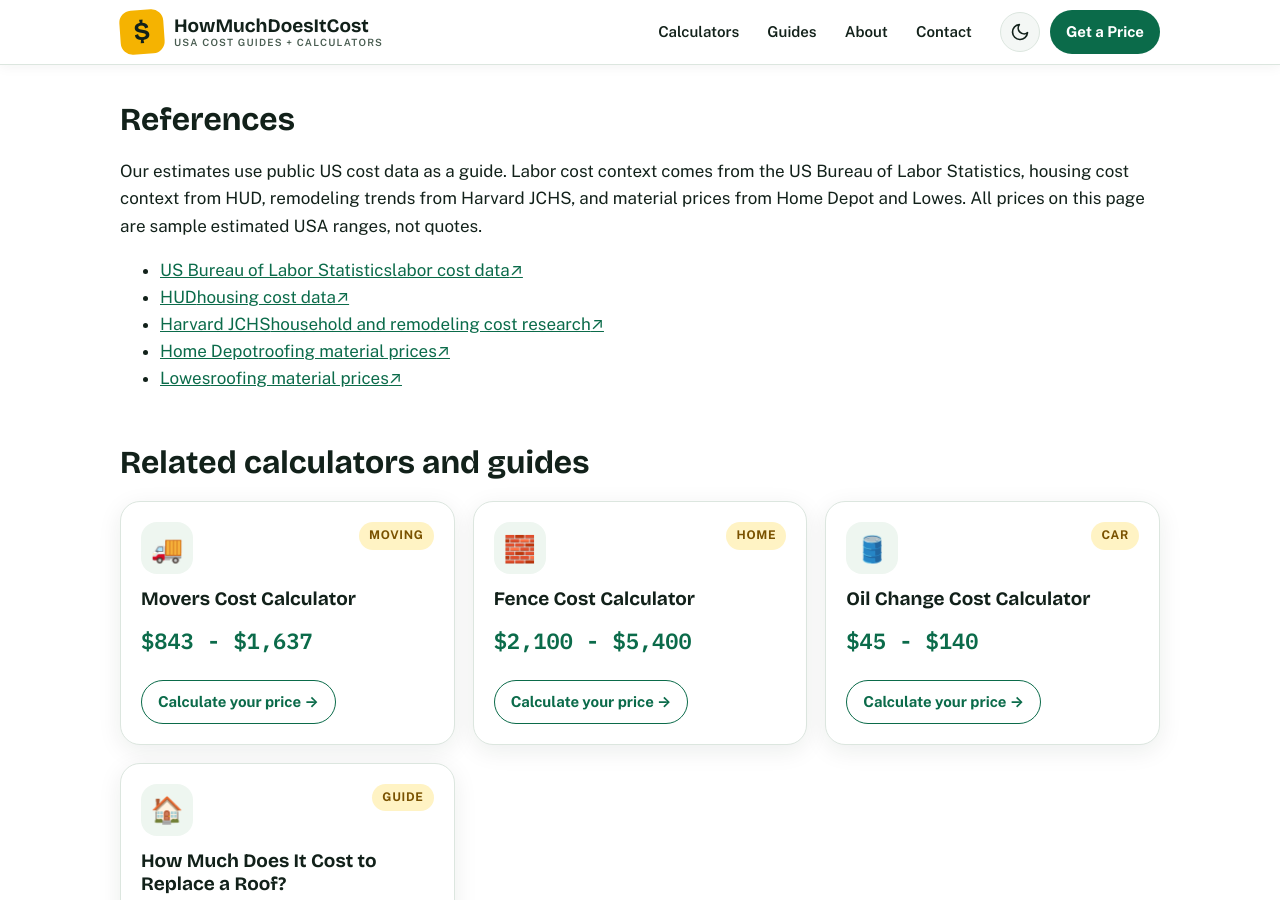
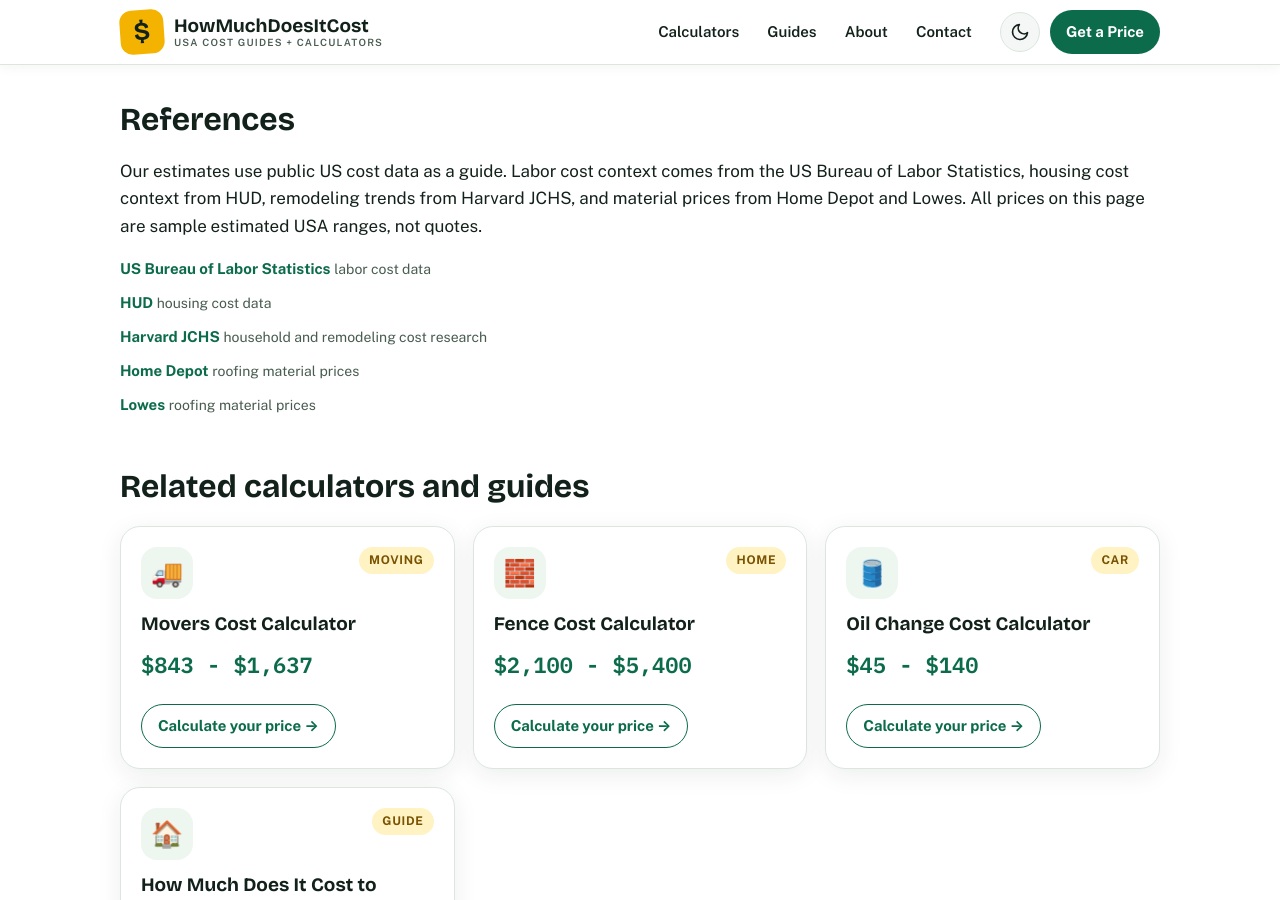
Before and after one commit to zaidmeo09-dhangal/howmuchdoesitcostusa, a Jekyll site: the page built from roof-replacement-cost-calculator.md, in a window 1280 px wide and 900 px high, scrolled down 4028 px. Built offline with Jekyll 4.4.1, drawn with Linux system fonts in a browser that asks for light colours.

Commit message:
Initial deploy: add roof-replacement-cost-calculator.md

```diff
--- a/roof-replacement-cost-calculator.md
+++ b/roof-replacement-cost-calculator.md
@@ -229,13 +229,13 @@ schema: |
 
   <h2>References</h2>
   <p>Our estimates use public US cost data as a guide. Labor cost context comes from the US Bureau of Labor Statistics, housing cost context from HUD, remodeling trends from Harvard JCHS, and material prices from Home Depot and Lowes. All prices on this page are sample estimated USA ranges, not quotes.</p>
-  <ul class="ref-chips">
-  <li><a class="ref-chip" href="https://www.bls.gov/" rel="noopener"><span class="ref-name">US Bureau of Labor Statistics</span><span class="ref-note">labor cost data</span><span class="ref-arrow" aria-hidden="true">&nearr;</span></a></li>
-  <li><a class="ref-chip" href="https://www.hud.gov/" rel="noopener"><span class="ref-name">HUD</span><span class="ref-note">housing cost data</span><span class="ref-arrow" aria-hidden="true">&nearr;</span></a></li>
-  <li><a class="ref-chip" href="https://www.jchs.harvard.edu/" rel="noopener"><span class="ref-name">Harvard JCHS</span><span class="ref-note">household and remodeling cost research</span><span class="ref-arrow" aria-hidden="true">&nearr;</span></a></li>
-  <li><a class="ref-chip" href="https://www.homedepot.com/" rel="noopener"><span class="ref-name">Home Depot</span><span class="ref-note">roofing material prices</span><span class="ref-arrow" aria-hidden="true">&nearr;</span></a></li>
-  <li><a class="ref-chip" href="https://www.lowes.com/" rel="noopener"><span class="ref-name">Lowes</span><span class="ref-note">roofing material prices</span><span class="ref-arrow" aria-hidden="true">&nearr;</span></a></li>
-</ul>
+  <div class="refs">
+  <p><a href="https://www.bls.gov/" target="_blank" rel="noopener">US Bureau of Labor Statistics</a> <span class="ref-note">labor cost data</span></p>
+  <p><a href="https://www.hud.gov/" target="_blank" rel="noopener">HUD</a> <span class="ref-note">housing cost data</span></p>
+  <p><a href="https://www.jchs.harvard.edu/" target="_blank" rel="noopener">Harvard JCHS</a> <span class="ref-note">household and remodeling cost research</span></p>
+  <p><a href="https://www.homedepot.com/" target="_blank" rel="noopener">Home Depot</a> <span class="ref-note">roofing material prices</span></p>
+  <p><a href="https://www.lowes.com/" target="_blank" rel="noopener">Lowes</a> <span class="ref-note">roofing material prices</span></p>
+  </div>
 
   <h2>Related calculators and guides</h2>
   <div class="grid related-grid">
```
